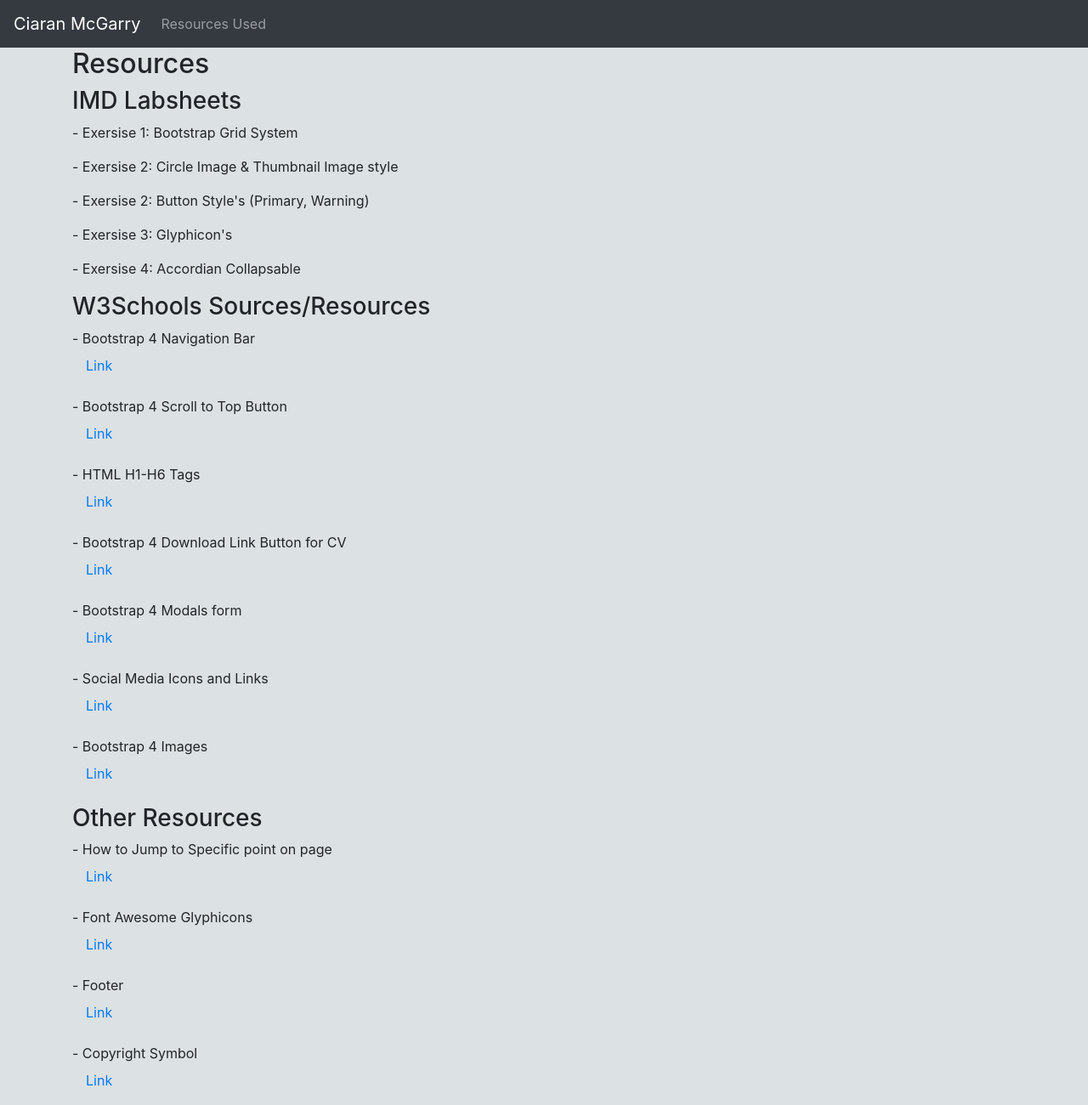
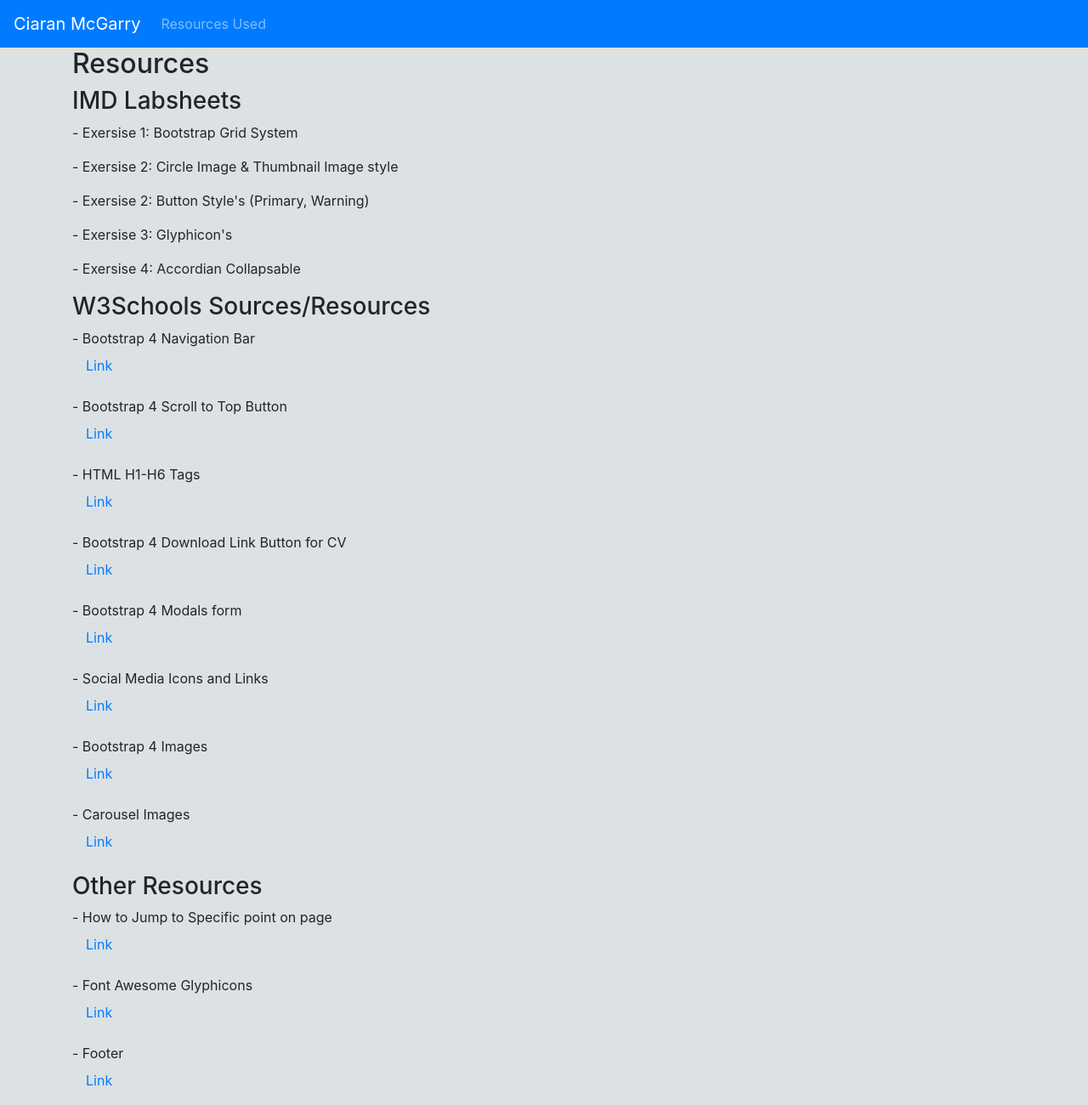
Before and after one commit to CiaranMcGarry765/IMD-CA2, a plain HTML site: page resources.html in a window 1280 px wide. Shown: the top 1300 px of the page at 85% size. Drawn offline with nearby package versions, Linux system fonts and the light colour scheme.

Commit message:
Update resources.html

```diff
--- a/resources.html
+++ b/resources.html
@@ -11,7 +11,13 @@
     <script src="https://maxcdn.bootstrapcdn.com/bootstrap/4.5.2/js/bootstrap.min.js"></script>
 
 </head>
+<style>
 
+.navbar {
+ background-color: #007bff !important;
+}
+
+</style>
 <body>
     <body style="background-color:#DCE1E3"></body>
 
@@ -52,7 +58,8 @@
                 target="_blank">Link</a></p>
          <p>- Bootstrap 4 Images <a class="nav-link" href="https://www.w3schools.com/bootstrap/bootstrap_images.asp"
                     target="_blank">Link</a></p>
-
+        <p>- Carousel Images <a class="nav-link" href="https://www.w3schools.com/bootstrap/bootstrap_carousel.asp"
+                        target="_blank">Link</a></p>
         <h3>Other Resources</h3>
         <p>- How to Jump to Specific point on page <a class="nav-link"
                 href="https://blog.hubspot.com/marketing/jump-link-same-page" target="_blank">Link</a></p>
```
